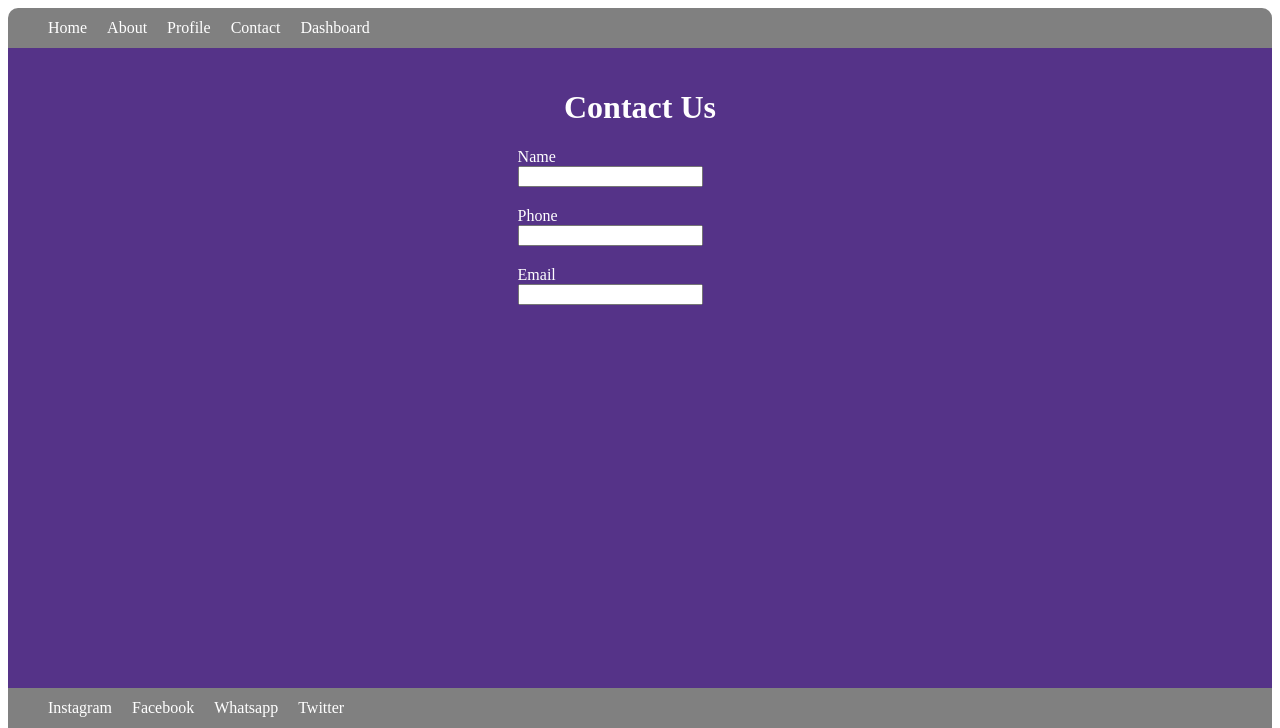
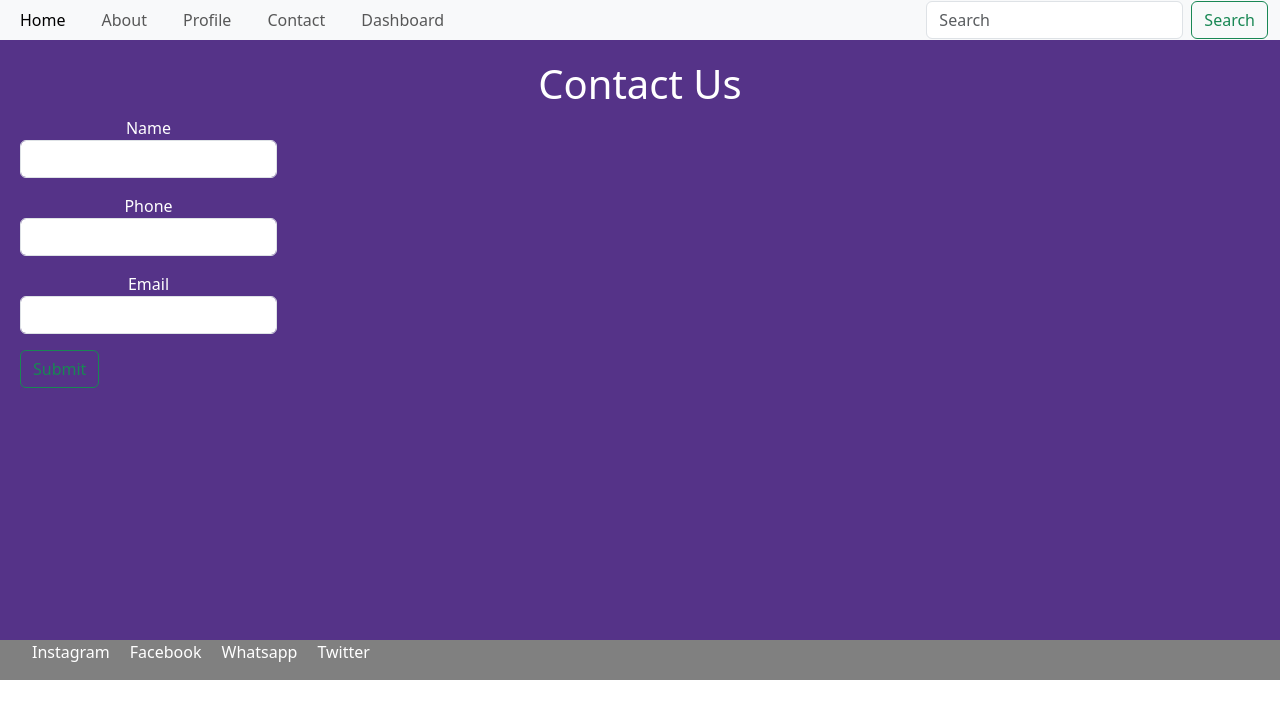
Before and after one commit to amin10003/django_2, a Django app: page /contact/ in a window 1280 px wide. Shown: the top 728 px of the page. Run offline with Django 5.2, Linux system fonts and the light colour scheme.

Commit message:
add bootstap using links and script

```diff
--- a/colorieProject/templates/base.html
+++ b/colorieProject/templates/base.html
@@ -7,6 +7,7 @@
     <meta name="viewport" content="width=device-width, initial-scale=1.0">
     <title> {% block title %} Fasttrack Academy {% endblock %} </title>
     <link rel="stylesheet" href="{% static "css/styles.css" %}">
+    <link href="https://cdn.jsdelivr.net/npm/bootstrap@5.3.8/dist/css/bootstrap.min.css" rel="stylesheet" integrity="sha384-sRIl4kxILFvY47J16cr9ZwB07vP4J8+LH7qKQnuqkuIAvNWLzeN8tE5YBujZqJLB" crossorigin="anonymous">
 </head>
 <body>
 
@@ -17,6 +18,8 @@
          {% endblock  %}
         {% include "footer.html" %}
 
+<script src="https://cdn.jsdelivr.net/npm/bootstrap@5.3.8/dist/js/bootstrap.bundle.min.js" integrity="sha384-FKyoEForCGlyvwx9Hj09JcYn3nv7wiPVlz7YYwJrWVcXK/BmnVDxM+D2scQbITxI" crossorigin="anonymous"></script>
+  </body>
 
 </body>
 </html>
--- a/colorieProject/templates/contact.html
+++ b/colorieProject/templates/contact.html
@@ -12,18 +12,24 @@
  <main>
     <form >
         <h1>Contact Us</h1>
-      <div>
-          <label for="name">Name</label>
-        <input type="text" name="name" id="name">
-      </div>
-       <div>
-          <label for="number">Phone</label>
-        <input type="number" name="phone" id="phone">
-      </div>
-       <div>
-          <label for="email">Email</label>
-        <input type="email" name="email" id="email">
-      </div>
+          <div class="mb-3">
+      <label for="name">Name</label>
+      <input type="text" class="form-control" id="name" name="name">
+    </div>
+    <div class="mb-3">
+      <label for="phone">Phone</label>
+      <input type="number" class="form-control" id="phone" name="phone">
+    </div>
+    <div class="mb-3">
+      <label for="email">Email</label>
+      <input type="email" class="form-control" id="email" name="email">
+    </div>
+    <div class="mb-3">
+      <button type="button" class="btn btn-outline-success w-100">
+        Submit
+      </button>
+    </div>
+
 
     </form>
  </main>
--- a/colorieProject/templates/navbar.html
+++ b/colorieProject/templates/navbar.html
@@ -1,13 +1,37 @@
+<nav class="navbar navbar-expand-lg bg-body-tertiary">
+  <div class="container-fluid">
 
+    <button class="navbar-toggler" type="button" data-bs-toggle="collapse"
+            data-bs-target="#navbarSupportedContent" aria-controls="navbarSupportedContent"
+            aria-expanded="false" aria-label="Toggle navigation">
+      <span class="navbar-toggler-icon"></span>
+    </button>
 
+    <div class="collapse navbar-collapse" id="navbarSupportedContent">
+      <ul class="navbar-nav me-auto mb-2 mb-lg-0">
+        <!-- Replace with your links -->
+        <li class="nav-item">
+          <a class="nav-link active" aria-current="page" href="/home">Home</a>
+        </li>
+        <li class="nav-item">
+          <a class="nav-link" href="/about">About</a>
+        </li>
+        <li class="nav-item">
+          <a class="nav-link" href="/profile">Profile</a>
+        </li>
+        <li class="nav-item">
+          <a class="nav-link" href="/contact">Contact</a>
+        </li>
+        <li class="nav-item">
+          <a class="nav-link" href="/dash">Dashboard</a>
+        </li>
+      </ul>
 
-
-    <nav id="navbar">
-        <ul>
-            <li><a href="/home">Home</a></li>
-            <li><a href="/about">About</a></li>
-            <li><a href="/profile">Profile</a></li>
-            <li><a href="/contact">Contact</a></li>
-            <li><a href="/dash">Dashboard</a></li>
-        </ul>
-    </nav>
+      <!-- Optional search form -->
+      <form class="d-flex" role="search">
+        <input class="form-control me-2" type="search" placeholder="Search" aria-label="Search"/>
+        <button class="btn btn-outline-success" type="submit">Search</button>
+      </form>
+    </div>
+  </div>
+</nav>
--- a/static/css/styles.css
+++ b/static/css/styles.css
@@ -46,10 +46,22 @@ form div {
   display: flex;
   flex-direction: column;
   justify-content: center;
-  align-items: start;
-  margin-left: 40%;
+  align-items: center;
   margin-bottom: 20px;
+  width: max-content;
 }
+
+/* form {
+    display: flex;
+    flex-direction: column;
+    justify-content: center;
+    align-items: center;
+} */
+
+form button {
+  align-self: center;
+}
+
 
 img{
     height: 450px;
```
